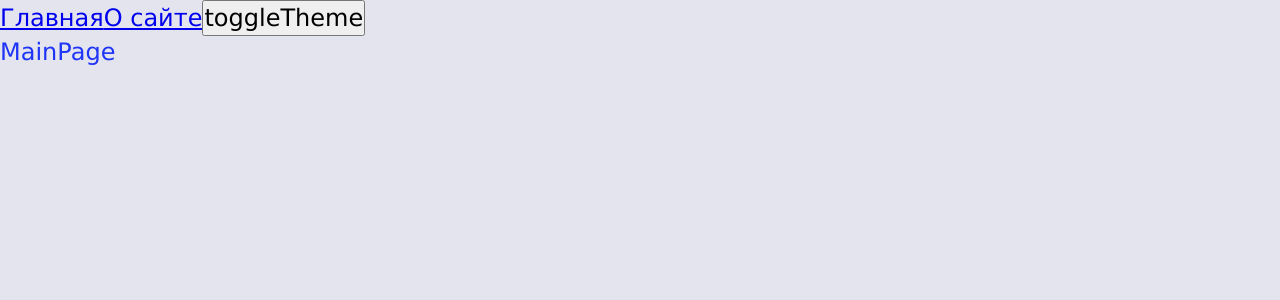
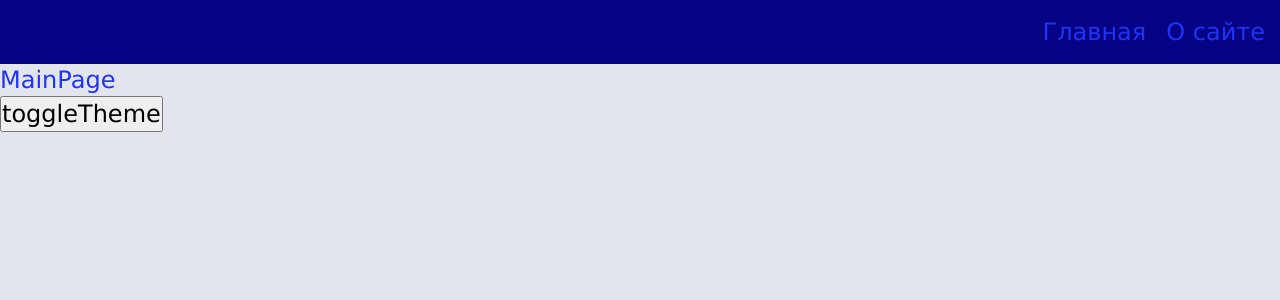
Before and after one commit to LarisaZu/project_2, a React app: page / in a window 1280 px wide. Shown: the top 300 px of the page. Built offline with nearby package versions, Linux system fonts and the light colour scheme.

Commit message:
2.12 Navbar. Шаблоны для разработки. Добавлен компонент AppLink

```diff
--- a/src/1.app/App.tsx
+++ b/src/1.app/App.tsx
@@ -1,19 +1,17 @@
-import { Link } from "react-router-dom";
-
 import { AppRouter } from "1.app/providers/router";
+import { Navbar } from "3.widgets/Navbar";
 import { classNames, useTheme } from "6.shared/lib";
-import { AppRoute, routePath } from "6.shared/config/routeConfig/routeConfig";
 
 const App = () => {
   const { theme, toggleTheme } = useTheme();
 
   return (
     <div className={classNames("app", [theme])}>
-      <Link to={routePath[AppRoute.MAIN]}>Главная</Link>
-      <Link to={routePath[AppRoute.ABOUT]}>О сайте</Link>
-      <button onClick={toggleTheme}>toggleTheme</button>
+      <Navbar />
 
       <AppRouter />
+
+      <button onClick={toggleTheme}>toggleTheme</button>
     </div>
   );
 };
--- a/src/1.app/styles/themes/dark.scss
+++ b/src/1.app/styles/themes/dark.scss
@@ -1,6 +1,10 @@
 .app.dark {
   --bg-color: #060484;
+  --inverted-bg-color: #e4e4ee;
 
   --color-primary: #06b806;
-  --color-secondary: #059a05;
+  --color-secondary: #017e01;
+
+  --inverted-color-primary: #1e34f7;
+  --inverted-color-secondary: #290595;
 }
--- a/src/1.app/styles/themes/normal.scss
+++ b/src/1.app/styles/themes/normal.scss
@@ -1,6 +1,10 @@
 .app.light {
   --bg-color: #e4e4ee;
+  --inverted-bg-color: #060484;
 
   --color-primary: #1e34f7;
   --color-secondary: #290595;
+
+  --inverted-color-primary: #06b806;
+  --inverted-color-secondary: #017e01;
 }
--- a/src/1.app/styles/variables/global.scss
+++ b/src/1.app/styles/variables/global.scss
@@ -8,4 +8,8 @@
   --font-size-l: 24px;
   --font-line-l: 32px;
   --font-l: var(--font-size-l) / var(--font-line-l) var(--font-family-main);
+
+  // размеры
+  --navbar-height: 64px;
+  --app-padding: 15px;
 }
--- /dev/null
+++ b/src/3.widgets/Navbar/index.ts
@@ -0,0 +1 @@
+export { Navbar } from "./ui/Navbar";
--- /dev/null
+++ b/src/3.widgets/Navbar/ui/Navbar.module.scss
@@ -0,0 +1,14 @@
+.navbar {
+  display: flex;
+  width: 100%;
+  height: var(--navbar-height);
+  background-color: var(--inverted-bg-color);
+  padding: 0 var(--app-padding);
+}
+
+.nav-links {
+  display: flex;
+  align-items: center;
+  gap: 20px;
+  margin-left: auto;
+}
--- /dev/null
+++ b/src/3.widgets/Navbar/ui/Navbar.tsx
@@ -0,0 +1,21 @@
+import { AppRoute, routePath } from "6.shared/config/routeConfig/routeConfig";
+import { classNames } from "6.shared/lib";
+
+import cls from "./Navbar.module.scss";
+import { AppLink } from "6.shared/AppLink/AppLink";
+
+export interface INavbarProps {
+  className?: string;
+}
+
+export const Navbar = (props: INavbarProps) => {
+  const { className } = props;
+  return (
+    <div className={classNames(cls.navbar, [className])}>
+      <div className={cls["nav-links"]}>
+        <AppLink to={routePath[AppRoute.MAIN]}>Главная</AppLink>
+        <AppLink to={routePath[AppRoute.ABOUT]}>О сайте</AppLink>
+      </div>
+    </div>
+  );
+};
--- /dev/null
+++ b/src/6.shared/AppLink/AppLink.module.scss
@@ -0,0 +1,11 @@
+.appLink {
+  text-decoration: none;
+}
+
+.primary {
+  color: var(--color-primary);
+}
+
+.inverted {
+  color: var(--inverted-color-primary);
+}
--- /dev/null
+++ b/src/6.shared/AppLink/AppLink.tsx
@@ -0,0 +1,25 @@
+import { FC } from "react";
+import { Link, LinkProps } from "react-router-dom";
+
+import { classNames } from "6.shared/lib";
+import cls from "./AppLink.module.scss";
+
+export type TAppLinkVariant = "primary" | "inverted";
+
+interface IAppLinkProps extends LinkProps {
+  className?: string;
+  variant?: TAppLinkVariant;
+}
+
+export const AppLink: FC<IAppLinkProps> = (props) => {
+  const { to, className, children, variant = "primary", ...otherProps } = props;
+  return (
+    <Link
+      to={to}
+      className={classNames(cls.appLink, [className, cls[variant]])}
+      {...otherProps}
+    >
+      {children}
+    </Link>
+  );
+};
--- a/src/6.shared/lib/classNames/classNames.ts
+++ b/src/6.shared/lib/classNames/classNames.ts
@@ -2,12 +2,12 @@ type TMods = Record<string, string | boolean>;
 
 export const classNames = (
   cls: string,
-  addition: string[],
+  addition: string[] = [],
   mods?: TMods
 ): string => {
   return [
     cls,
-    ...addition,
+    ...addition.filter(Boolean),
     mods ? Object.keys(mods).filter((key) => mods[key]) : "",
   ]
     .join(" ")
```
